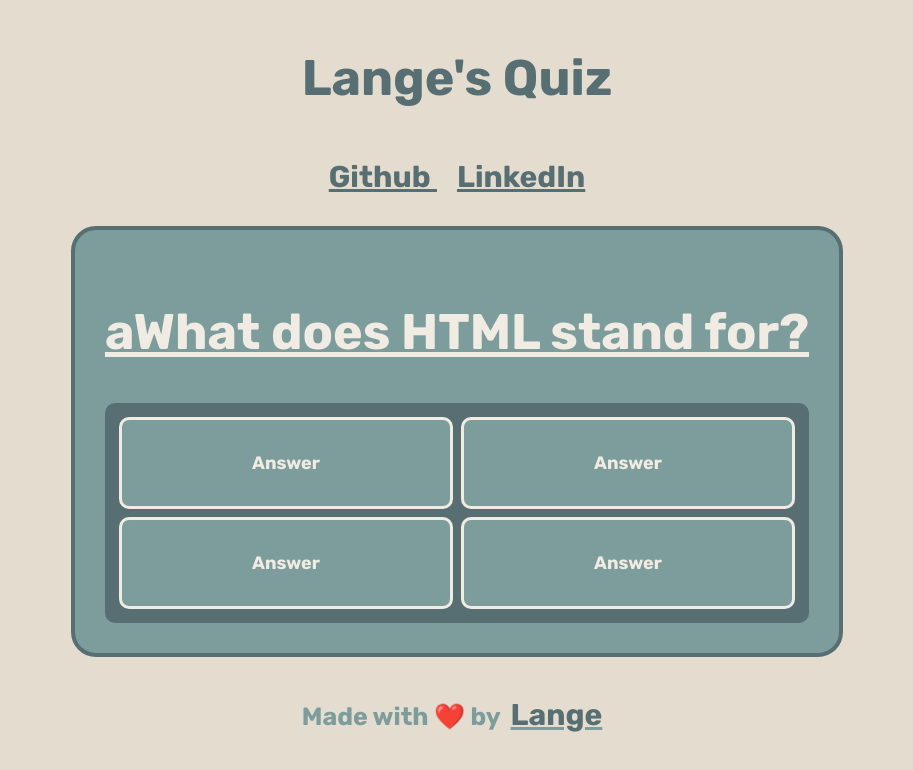
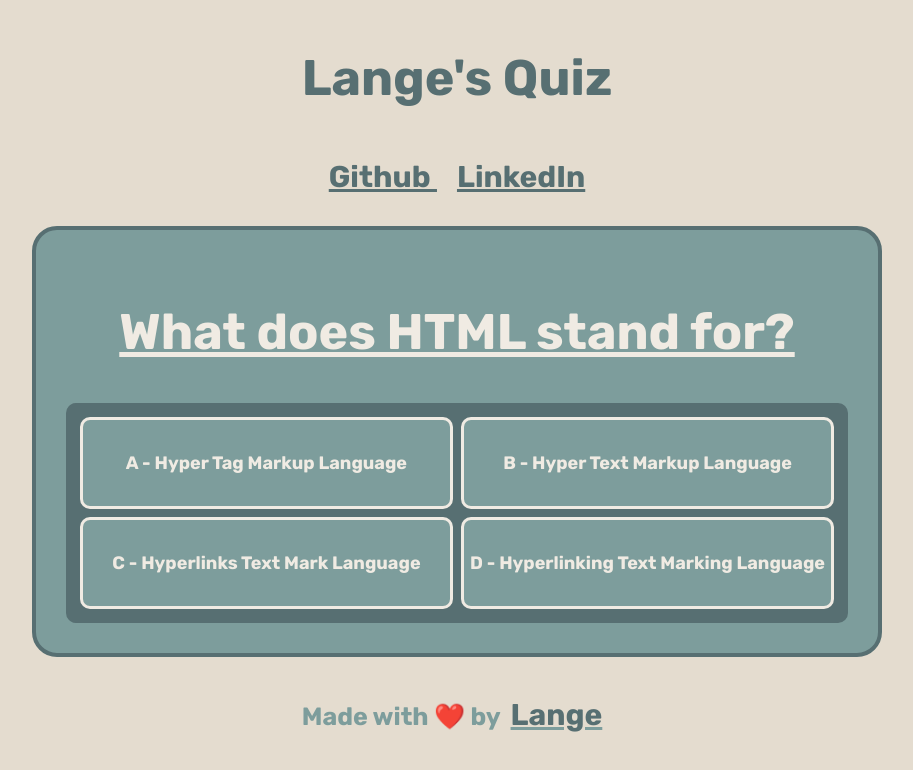
Before and after one commit to mateusleitao/quiz, a React (Vite) app: page /quiz/b in a window 1280 px wide. Shown: the top 770 px of the page, without its empty margins (183-1096 px from the left). Built offline with nearby package versions, Linux system fonts and the light colour scheme.

Commit message:
answers add inside quiz buttons

```diff
--- a/src/components/answerComponent/AnswerComponent.tsx
+++ b/src/components/answerComponent/AnswerComponent.tsx
@@ -1,14 +1,12 @@
 import React, { useEffect, useState } from "react";
-import { Link } from "react-router-dom";
 import { motion } from "framer-motion";
 import "./answer.sass";
 
-type Props = {};
 
-const AnswerComponent = (props: Props) => {
+const AnswerComponent = () => {
   const askAndAnswer: { text: string; answer: string[] }[] = [
     {
-      text: "aWhat does HTML stand for?",
+      text: "What does HTML stand for?",
       answer: [
         "A - Hyper Tag Markup Language",
         "B - Hyper Text Markup Language",
@@ -47,6 +45,7 @@ const AnswerComponent = (props: Props) => {
 
   useEffect(() => {
     setSelectedAsk(askAndAnswer[selectAsk].text);
+    setAnswerInBlock(answersInBlock)
   });
   const answer = () => {
     setSelectAsk(selectAsk + 1);
@@ -54,6 +53,11 @@ const AnswerComponent = (props: Props) => {
 
   const [selectedAsk, setSelectedAsk] = useState(askAndAnswer[selectAsk].text);
 
+  let answersArray = askAndAnswer.map(function(answersArray) {
+    return answersArray.answer
+  })
+  const [answersInBlock, setAnswerInBlock] = useState(answersArray[selectAsk])
+  console.log(answersInBlock)
   console.log(selectAsk);
   return (
     <motion.div
@@ -64,14 +68,13 @@ const AnswerComponent = (props: Props) => {
     >
       <div className="card card-quiz">
         <h2 className="quizTitle">{selectedAsk}</h2>
-        {/* <h3 className="ask">Pergunta</h3> */}
         <main className="quiz">
           <button className="answer" onClick={answer}>
-            Answer
+            {answersInBlock[0]}
           </button>
-          <button className="answer">Answer</button>
-          <button className="answer">Answer</button>
-          <button className="answer">Answer</button>
+          <button onClick={answer} className="answer">{answersInBlock[1]}</button>
+          <button onClick={answer} className="answer">{answersInBlock[2]}</button>
+          <button onClick={answer} className="answer">{answersInBlock[3]}</button>
         </main>
       </div>
     </motion.div>
```
